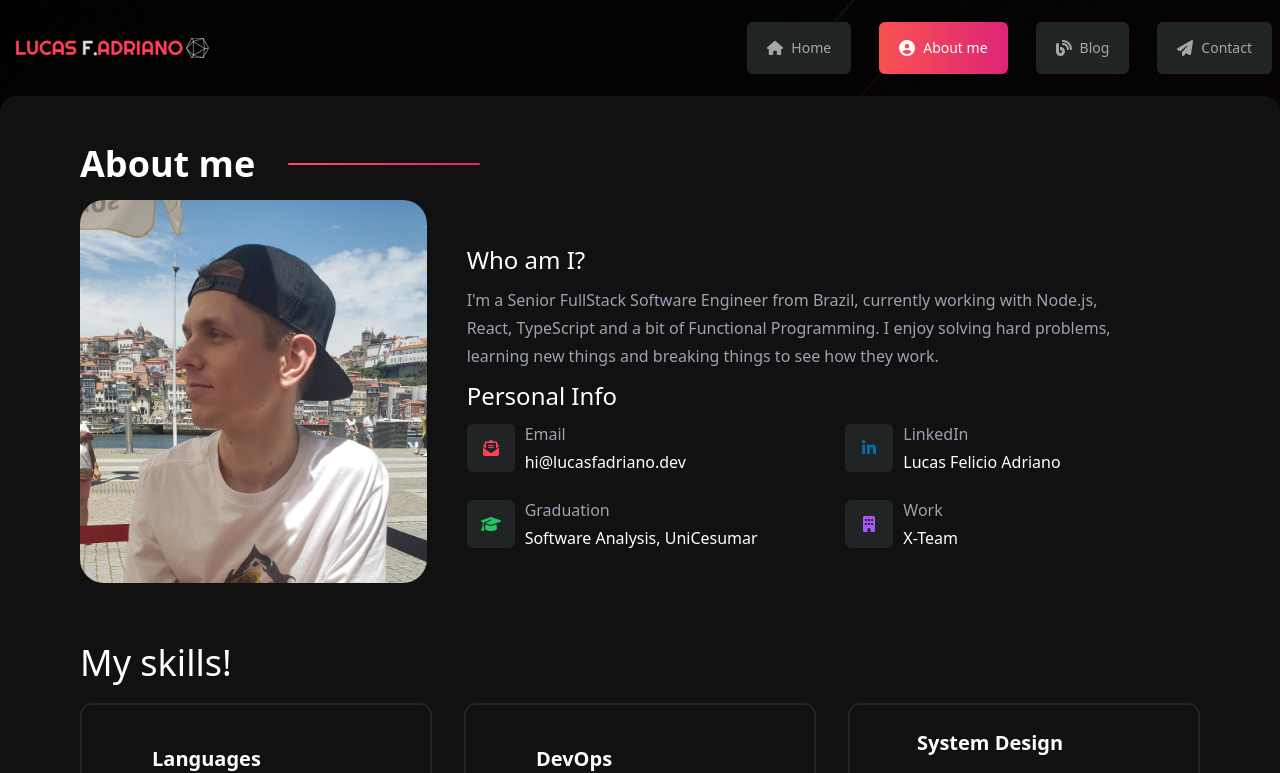
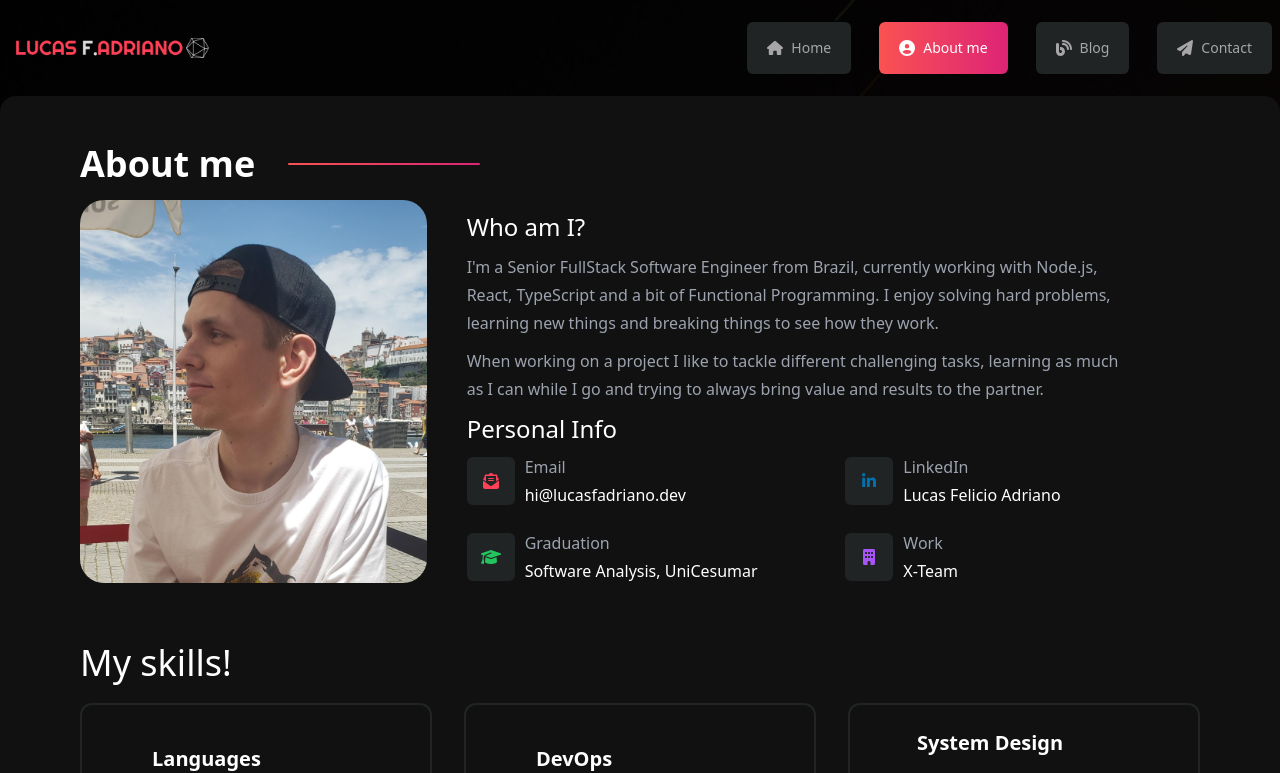
Before and after one commit to lucasadrianof/personal-blog-nextjs, a Next.js app: page /about in a window 1280 px wide. Shown: the top 773 px of the page. Built offline with nearby package versions, Linux system fonts and the light colour scheme.

Commit message:
chore: update who am I text

```diff
--- a/src/app/components/WhoAmI/WhoAmI.tsx
+++ b/src/app/components/WhoAmI/WhoAmI.tsx
@@ -22,6 +22,11 @@ export default function WhoAmI() {
             Programming. I enjoy solving hard problems, learning new things and
             breaking things to see how they work.
           </p>
+          <p className="leading-7 text-gray-400 mt-2.5">
+            When working on a project I like to tackle different challenging
+            tasks, learning as much as I can while I go and trying to always
+            bring value and results to the partner.
+          </p>
         </div>
         <div>
           <h3 className="text-2xl font-medium text-white mb-2.5">
```
